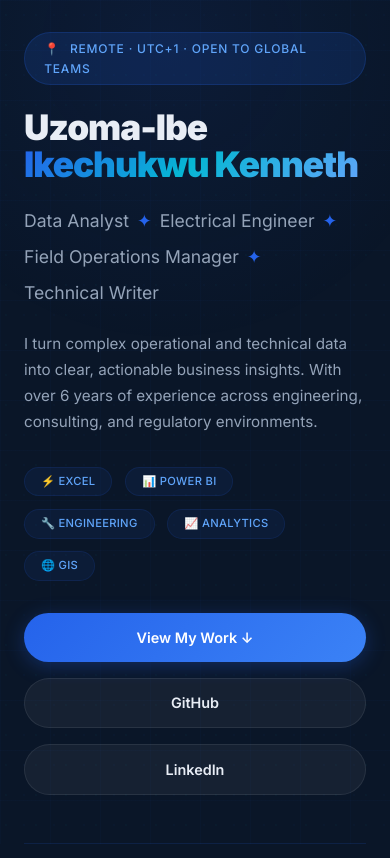
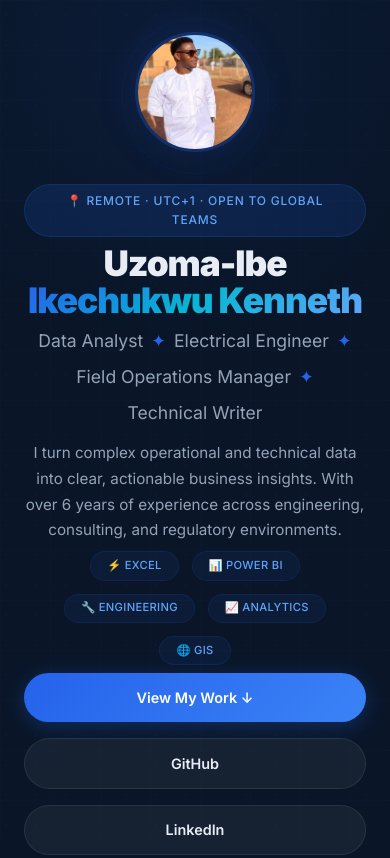
Before and after one commit to Uzoma-Ibe/portfolio, a plain HTML site: page index.html in a window 390 px wide. Shown: the top 858 px of the page. Drawn offline with Linux system fonts and the light colour scheme.

Commit message:
Update index.html

```diff
--- a/index.html
+++ b/index.html
@@ -37,10 +37,8 @@
             right: 0;
             bottom: 0;
             background-image:
-                /* Circuit board lines */
                 linear-gradient(rgba(37, 99, 235, 0.03) 1px, transparent 1px),
                 linear-gradient(90deg, rgba(37, 99, 235, 0.03) 1px, transparent 1px),
-                /* Data dots pattern */
                 radial-gradient(circle at 20% 50%, rgba(6, 182, 212, 0.03) 1px, transparent 1px),
                 radial-gradient(circle at 80% 50%, rgba(37, 99, 235, 0.03) 1px, transparent 1px);
             background-size: 50px 50px, 50px 50px, 30px 30px, 30px 30px;
@@ -48,7 +46,7 @@
             z-index: 0;
         }
 
-        /* ========== GLOW ORB EFFECT (Tech/Data Vibe) ========== */
+        /* ========== GLOW ORB EFFECT ========== */
         body::after {
             content: '';
             position: fixed;
@@ -70,13 +68,63 @@
             z-index: 1;
         }
 
-        /* ========== HEADER / HERO ========== */
-        .hero {
+        /* ========== HERO WITH PHOTO ========== */
+        .hero-content-wrapper {
             display: flex;
-            flex-direction: column;
-            align-items: flex-start;
-            gap: 1.5rem;
-            margin-bottom: 3rem;
+            align-items: center;
+            gap: 3rem;
+            width: 100%;
+            margin-bottom: 2rem;
+        }
+
+        .hero-text {
+            flex: 1;
+        }
+
+        .hero-image {
+            flex-shrink: 0;
+            position: relative;
+        }
+
+        .profile-photo {
+            width: 180px;
+            height: 180px;
+            border-radius: 50%;
+            object-fit: cover;
+            border: 3px solid rgba(37, 99, 235, 0.3);
+            box-shadow: 0 0 40px rgba(37, 99, 235, 0.15);
+            transition: all 0.4s ease;
+            position: relative;
+            z-index: 2;
+        }
+
+        .profile-photo:hover {
+            transform: scale(1.03);
+            box-shadow: 0 0 60px rgba(37, 99, 235, 0.25);
+            border-color: rgba(37, 99, 235, 0.6);
+        }
+
+        .photo-ring {
+            position: absolute;
+            top: -10px;
+            left: -10px;
+            right: -10px;
+            bottom: -10px;
+            border-radius: 50%;
+            border: 2px solid rgba(37, 99, 235, 0.1);
+            animation: pulse-ring 3s ease-in-out infinite;
+            z-index: 1;
+        }
+
+        @keyframes pulse-ring {
+            0%, 100% {
+                transform: scale(1);
+                opacity: 1;
+            }
+            50% {
+                transform: scale(1.08);
+                opacity: 0.3;
+            }
         }
 
         .hero-badge {
@@ -89,6 +137,8 @@
             letter-spacing: 0.8px;
             text-transform: uppercase;
             color: #60a5fa;
+            display: inline-block;
+            margin-bottom: 0.5rem;
         }
 
         .hero-badge .icon {
@@ -100,6 +150,7 @@
             font-weight: 900;
             letter-spacing: -0.03em;
             line-height: 1.05;
+            margin-bottom: 0.5rem;
         }
 
         .hero h1 .highlight {
@@ -117,6 +168,7 @@
             flex-wrap: wrap;
             gap: 0.5rem;
             align-items: center;
+            margin-bottom: 0.8rem;
         }
 
         .hero .subtitle .divider {
@@ -174,17 +226,6 @@
             background: rgba(255, 255, 255, 0.1);
             transform: translateY(-2px);
             border-color: rgba(37, 99, 235, 0.3);
-        }
-
-        .btn-outline {
-            background: transparent;
-            color: #60a5fa;
-            border: 1px solid rgba(37, 99, 235, 0.3);
-        }
-
-        .btn-outline:hover {
-            background: rgba(37, 99, 235, 0.1);
-            transform: translateY(-2px);
         }
 
         /* ========== TECH BADGE ROW ========== */
@@ -335,7 +376,6 @@
             overflow: hidden;
         }
 
-        /* Engineering accent line on project cards */
         .project-card::before {
             content: '';
             position: absolute;
@@ -448,16 +488,44 @@
 
         /* ========== RESPONSIVE ========== */
         @media (max-width: 768px) {
+            .hero-content-wrapper {
+                flex-direction: column-reverse;
+                text-align: center;
+                gap: 1.5rem;
+            }
+
+            .hero-text {
+                display: flex;
+                flex-direction: column;
+                align-items: center;
+            }
+
             .hero h1 {
                 font-size: 2.8rem;
             }
 
             .hero .subtitle {
                 font-size: 1.1rem;
+                justify-content: center;
             }
 
             .hero .description {
                 font-size: 0.95rem;
+                text-align: center;
+                max-width: 100%;
+            }
+
+            .hero-actions {
+                justify-content: center;
+            }
+
+            .tech-badges {
+                justify-content: center;
+            }
+
+            .profile-photo {
+                width: 150px;
+                height: 150px;
             }
 
             .stats {
@@ -473,12 +541,25 @@
                 padding: 1.5rem;
             }
 
+            .about p {
+                text-align: center;
+            }
+
+            .about h2 {
+                text-align: center;
+            }
+
             .project-card {
                 padding: 1.2rem 1.5rem;
             }
 
             .contact-links {
                 gap: 1rem;
+                justify-content: center;
+            }
+
+            .contact-section h2 {
+                text-align: center;
             }
         }
 
@@ -497,6 +578,11 @@
                 justify-content: center;
             }
 
+            .profile-photo {
+                width: 120px;
+                height: 120px;
+            }
+
             .stats {
                 grid-template-columns: 1fr 1fr;
                 gap: 0.8rem;
@@ -513,9 +599,9 @@
 
         <!-- ===== HERO ===== -->
         <header class="hero">
-            <span class="hero-badge">
-                <span class="icon">📍</span> Remote · UTC+1 · Open to Global Teams
-            </span>
+            <div class="hero-content-wrapper">
+                <div class="hero-text">
+                    <span class="hero-badge">📍 Remote · UTC+1 · Open to Global Teams</span>
                     <h1>
                         Uzoma-Ibe<br>
                         <span class="highlight">Ikechukwu Kenneth</span>
@@ -544,6 +630,12 @@
                         <a href="#projects" class="btn btn-primary">View My Work ↓</a>
                         <a href="https://github.com/Uzoma-Ibe" class="btn btn-secondary">GitHub</a>
                         <a href="https://www.linkedin.com/in/uzoma-ibe-ikechukwu-kenneth-26694ba6" class="btn btn-secondary">LinkedIn</a>
+                    </div>
+                </div>
+                <div class="hero-image">
+                    <img src="profile.jpg" alt="Uzoma-Ibe Ikechukwu Kenneth" class="profile-photo">
+                    <div class="photo-ring"></div>
+                </div>
             </div>
         </header>
 
```
Lines whose indentation alone changed are shown as unchanged.
